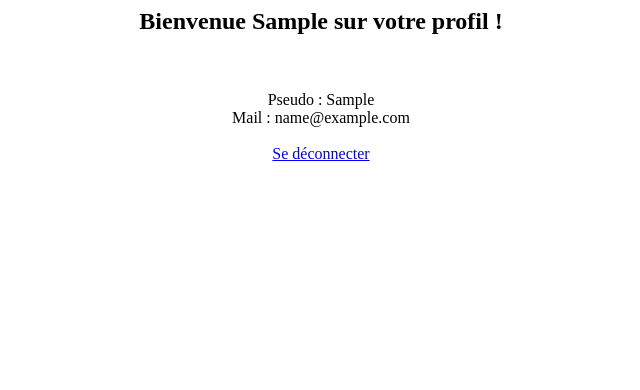
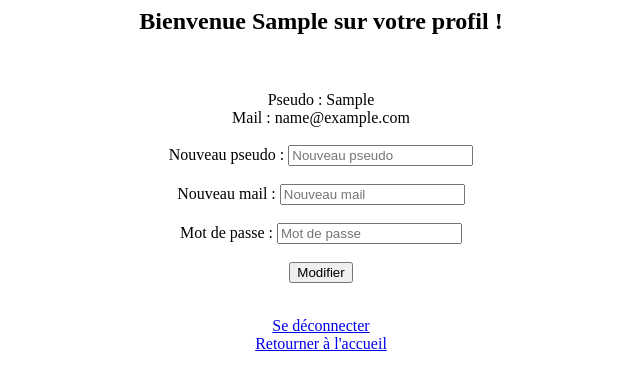
Before and after one commit to MattEnjoys/Exemple_de_connexion_utilisateur, a PHP site: page /profil.php in a window 1280 px wide. Shown: the top 390 px of the page, without its empty margins (319-959 px from the left). Run offline with PHP 8.4, Linux system fonts and the light colour scheme; the visitor is signed in with stand-in values (Sample User, id 1); tables that the repository leaves empty or names only in its code hold one stand-in row (values such as "Sample post").

Commit message:
Commit final.

```diff
--- a/connexion.php
+++ b/connexion.php
@@ -38,7 +38,7 @@ if (isset($_POST['formconnexion'])) {
                 // Redirection vers la page de profil.
                 // Si la connexion est réussie, l'utilisateur est redirigé vers la page profil.php en passant l'identifiant de session dans l'URL (profil.php?id=...).
                 // La fonction header("Location: ...") est utilisée pour effectuer la redirection.
-                header("Location: profil.php?id=" . $_SESSION['id']);
+                header("Location: index.php?id=" . $_SESSION['id']);
                 exit();
             } else {
                 // Affichage des erreurs.
@@ -104,6 +104,8 @@ if (isset($_POST['formconnexion'])) {
             <br>
         </form>
         <a href="inscription.php">Se créer un compte</a>
+        <br>
+        <a href="index.php">Retourner à l'accueil</a>
 
         <?php
         if (isset($erreur)) {
--- a/deconnexion.php
+++ b/deconnexion.php
@@ -1,6 +1,6 @@
 <?php
 session_start();
 session_destroy();
-header("Location: connexion.php");
+header("Location: index.php");
 exit();
 ?>
--- a/profil.php
+++ b/profil.php
@@ -12,8 +12,27 @@ $requser = $bdd->prepare("SELECT * FROM membres WHERE id = ?");
 $requser->execute([$_SESSION['id']]);
 $userinfo = $requser->fetch();
 
+// Traitement du formulaire de modification du pseudo, du mail et du mot de passe
+if (isset($_POST['formmodification'])) {
+    $newpseudo = !empty($_POST['newpseudo']) ? htmlspecialchars($_POST['newpseudo']) : $userinfo['pseudo'];
+    $newmail = !empty($_POST['newmail']) ? htmlspecialchars($_POST['newmail']) : $userinfo['mail'];
+    $mdp = $_POST['mdp'];
 
+    // Vérification du mot de passe actuel
+    if (password_verify($mdp, $userinfo['motdepasse'])) {
+        // Mise à jour du pseudo et du mail dans la base de données
+        $updateuser = $bdd->prepare("UPDATE membres SET pseudo = ?, mail = ? WHERE id = ?");
+        $updateuser->execute([$newpseudo, $newmail, $_SESSION['id']]);
 
+        // Mise à jour des informations dans la variable de session
+        $_SESSION['pseudo'] = $newpseudo;
+        $_SESSION['mail'] = $newmail;
+
+        $success_msg = "Les modifications ont été effectuées avec succès !";
+    } else {
+        $erreur = "Mot de passe incorrect";
+    }
+}
 ?>
 
 
@@ -31,12 +50,41 @@ $userinfo = $requser->fetch();
         </h2>
         <br><br>
         Pseudo :
-        <?php echo $userinfo['pseudo']; ?>
-        <br>
+        <?php echo $userinfo['pseudo']; ?><br>
         Mail :
         <?php echo $userinfo['mail']; ?>
         <br><br>
-        <a href="deconnexion.php">Se déconnecter</a>
+        <form method="POST"
+              action="">
+            <label for="newpseudo">Nouveau pseudo :</label>
+            <input type="text"
+                   id="newpseudo"
+                   name="newpseudo"
+                   placeholder="Nouveau pseudo"><br><br>
+            <label for="newmail">Nouveau mail :</label>
+            <input type="email"
+                   id="newmail"
+                   name="newmail"
+                   placeholder="Nouveau mail"><br><br>
+            <label for="mdp">Mot de passe :</label>
+            <input type="password"
+                   id="mdp"
+                   name="mdp"
+                   placeholder="Mot de passe"><br><br>
+            <input type="submit"
+                   name="formmodification"
+                   value="Modifier">
+        </form>
+        <?php
+        if (isset($erreur)) {
+            echo '<font color="red">' . $erreur . "</font>";
+        } elseif (isset($success_msg)) {
+            echo '<font color="green">' . $success_msg . "</font>";
+        }
+        ?>
+        <br>
+        <a href="deconnexion.php">Se déconnecter</a><br>
+        <a href="index.php">Retourner à l'accueil</a>
     </div>
 </body>
 
```
Also changed, not shown: index.php (+15 -4 lines).
